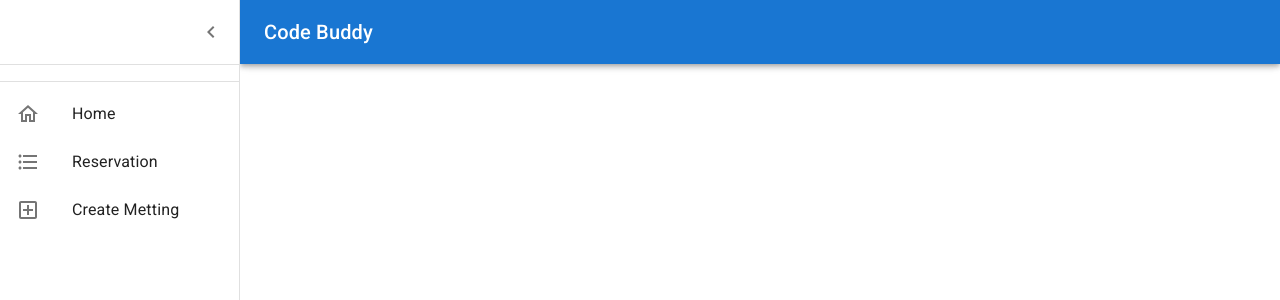
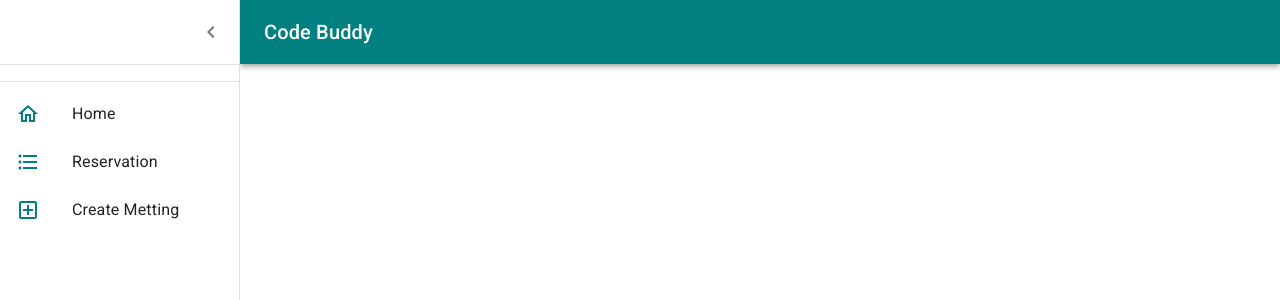
Before and after one commit to ahzia/code-buddy-frontend, a React (Create React App) app: page / in a window 1280 px wide. Both pictures are taken after a click on the button "open drawer". Shown: the top 300 px of the page. Built offline with nearby package versions, Linux system fonts and the light colour scheme.

Commit message:
Change color of header and icons

```diff
--- a/src/common/header/components/MuiSideBar.js
+++ b/src/common/header/components/MuiSideBar.js
@@ -82,7 +82,7 @@ export default function PersistentDrawerLeft() {
     <Box sx={{ display: 'flex' }}>
       <CssBaseline />
       <AppBar position="fixed" open={open}>
-        <Toolbar>
+        <Toolbar sx={{ bgcolor: 'teal' }}>
           <IconButton
             color="inherit"
             aria-label="open drawer"
@@ -123,19 +123,19 @@ export default function PersistentDrawerLeft() {
         <List>
           <ListItem button>
             <ListItemIcon>
-              <HomeOutlinedIcon />
+              <HomeOutlinedIcon sx={{ color: 'teal' }} />
             </ListItemIcon>
             <ListItemText primary="Home" />
           </ListItem>
           <ListItem button>
             <ListItemIcon>
-              <FormatListBulletedOutlinedIcon />
+              <FormatListBulletedOutlinedIcon sx={{ color: 'teal' }} />
             </ListItemIcon>
             <ListItemText primary="Reservation" />
           </ListItem>
           <ListItem button>
             <ListItemIcon>
-              <AddBoxOutlinedIcon />
+              <AddBoxOutlinedIcon sx={{ color: 'teal' }} />
             </ListItemIcon>
             <ListItemText primary="Create Metting" />
           </ListItem>
```
Also changed, not shown: src/common/header/components/MuiSideBar.css (added).
